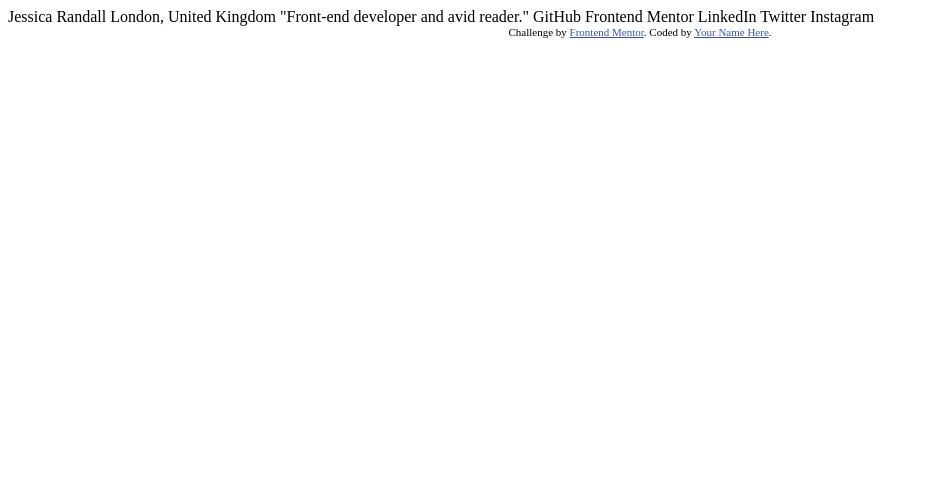
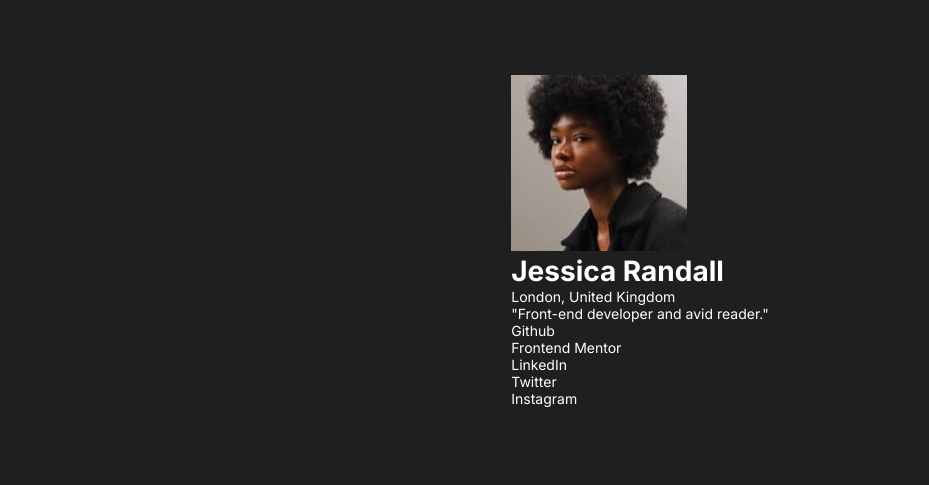
Before and after one commit to MauroDev35/Social-Links-Profile, a plain HTML site: page index.html in a window 1280 px wide. Shown: the whole page, without its empty margins (0-929 px from the left). Drawn offline with Linux system fonts and the light colour scheme.

Commit message:
second commit structure settled

```diff
--- a/index.html
+++ b/index.html
@@ -5,30 +5,24 @@
   <meta name="viewport" content="width=device-width, initial-scale=1.0"> <!-- displays site properly based on user's device -->
 
   <link rel="icon" type="image/png" sizes="32x32" href="./assets/images/favicon-32x32.png">
+  <link rel="stylesheet" href="style.css">
 
   <title>Frontend Mentor | Social links profile</title>
-
-  <!-- Feel free to remove these styles or customise in your own stylesheet 👍 -->
-  <style>
-    .attribution { font-size: 11px; text-align: center; }
-    .attribution a { color: hsl(228, 45%, 44%); }
-  </style>
 </head>
 <body>
+  <main>
+    <img src="./assets/images/avatar-jessica.jpeg" alt="user profile avatar jessica">
+    <h1>Jessica Randall</h1>
+    <p>London, United Kingdom</p>
+    <p>"Front-end developer and avid reader."</p>
 
-  Jessica Randall
-  London, United Kingdom
-  "Front-end developer and avid reader."
-
-  GitHub
-  Frontend Mentor
-  LinkedIn
-  Twitter
-  Instagram
-
-  <div class="attribution">
-    Challenge by <a href="https://www.frontendmentor.io?ref=challenge" target="_blank">Frontend Mentor</a>.
-    Coded by <a href="#">Your Name Here</a>.
-  </div>
+    <div>
+      <p>Github</p>
+      <p>Frontend Mentor</p>
+      <p>LinkedIn</p>
+      <p>Twitter</p>
+      <p>Instagram</p>
+    </div>
+  </main>
 </body>
 </html>
--- /dev/null
+++ b/style.css
@@ -0,0 +1,50 @@
+@import url('https://fonts.googleapis.com/css2?family=Inter:ital,opsz,wght@0,14..32,100..900;1,14..32,100..900&display=swap');
+
+
+/* Reset */
+* {
+    margin: 0;
+    padding: 0;
+    box-sizing: border-box;
+}
+
+/* Estilos generales */
+html {
+  /* Escala tipografica */
+    font-size: 62.5%;
+
+  /* Familias tipograficas */
+    --font-1: "Inter", sans-serif;
+
+  /* Variables tipograficas */
+    --text-caption: 0.8rem;
+    --text-note: 1rem;
+    --text-base: 1.4rem;
+    --text-title: 2.4rem;
+
+  /* Colores */
+    --primary-1: hsl(0, 0%, 8%);
+    --primary-2: hsl(0, 0%, 12%);
+    --primary-3: hsl(0, 0%, 20%);
+    --secondary-1: hsl(0, 0%, 100%);
+
+    --accent-1: hsl(75, 94%, 57%);
+
+  /* Estilos para el scrollbar */
+    scrollbar-width: none;
+}
+
+body {
+    display: flex;
+    flex-direction: column;
+    align-items: center;
+
+    padding: 75px 0px;
+
+    color: var(--secondary-1);
+    background-color: var(--primary-2);
+
+    font-family: var(--font-1);
+    font-size: var(--text-base);
+    font-weight: 400;
+}
```
